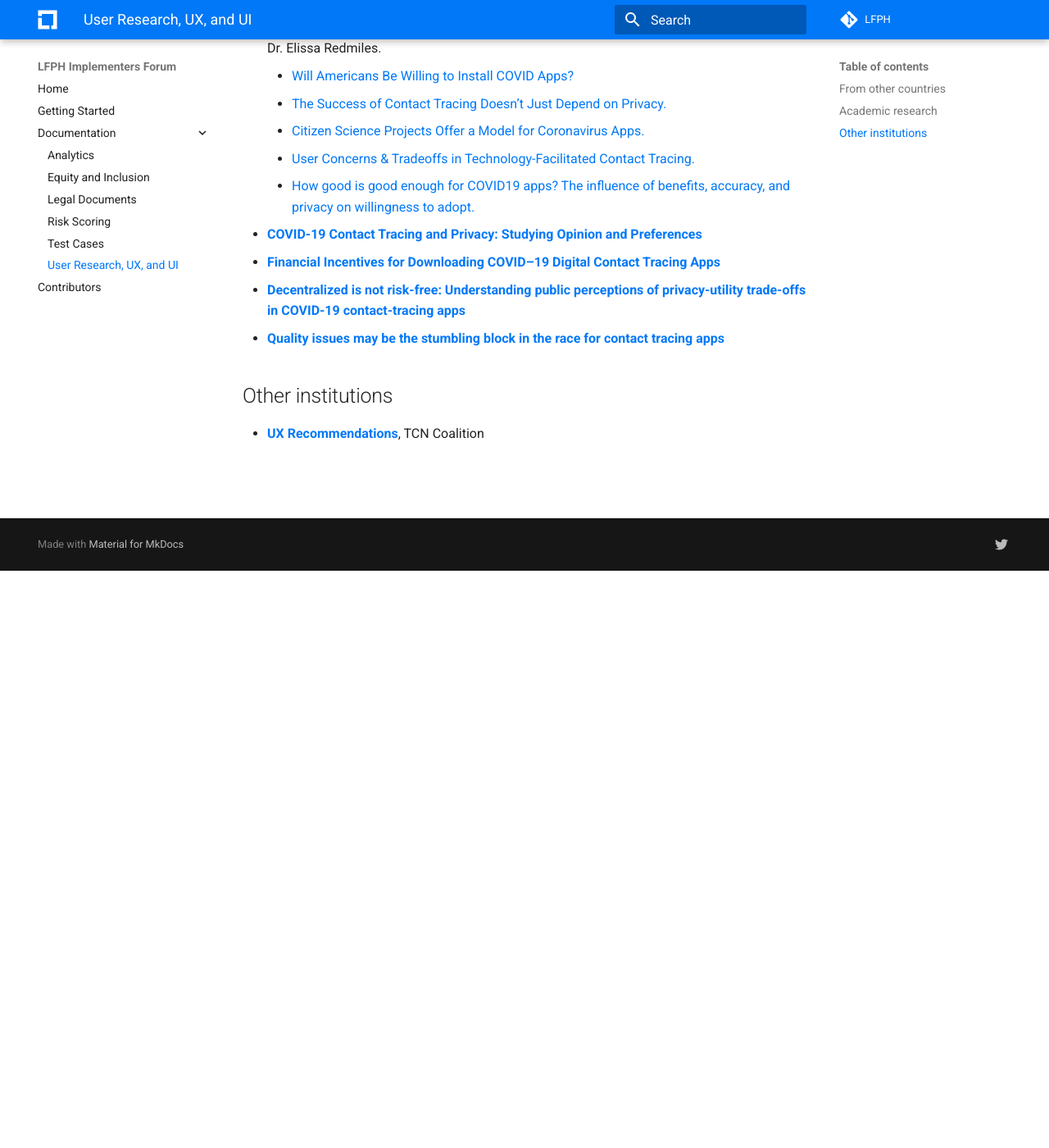
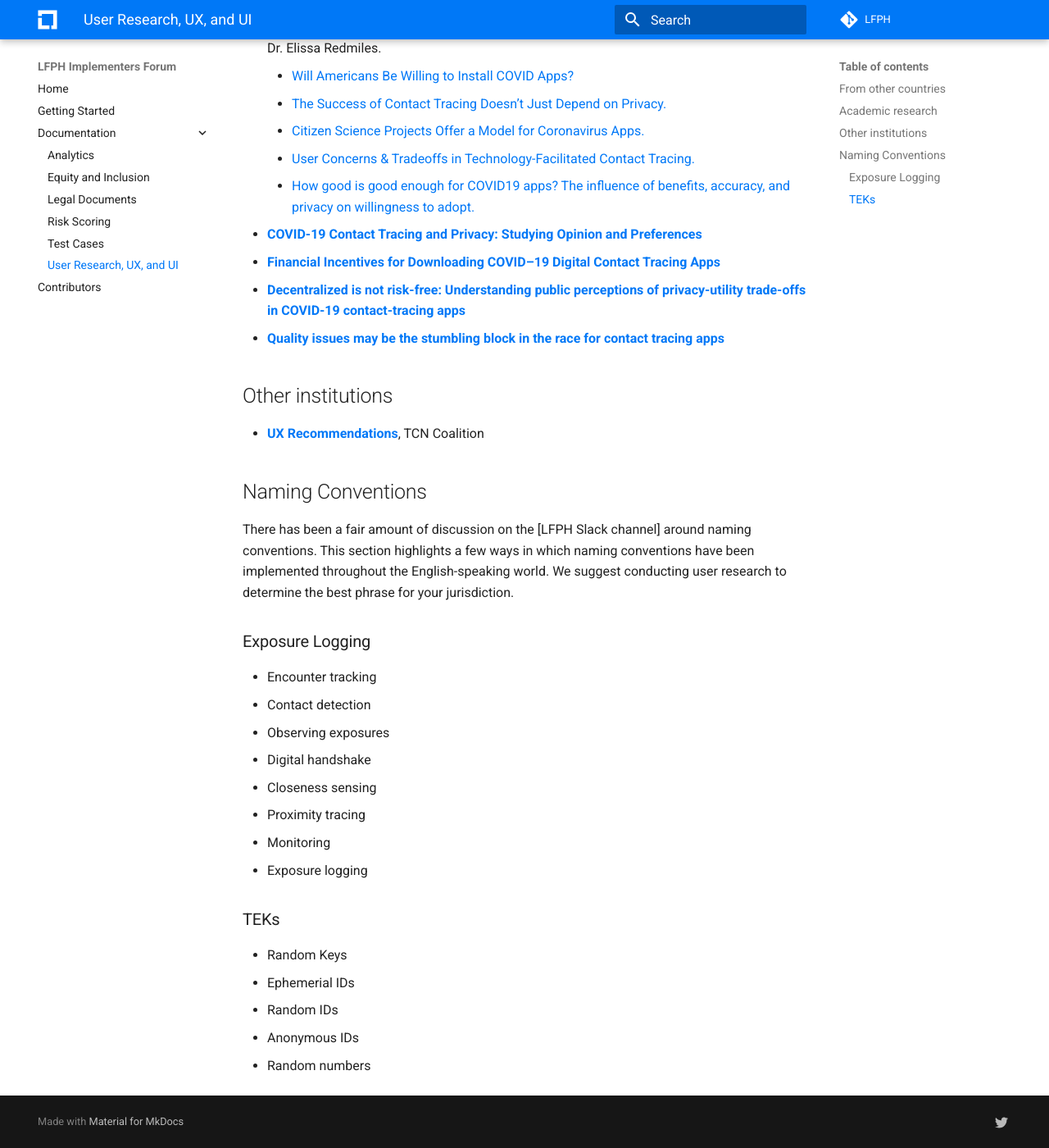
Before and after one commit to lfph/implementers-forum, an MkDocs documentation site: the page built from docs/user-research.md, in a window 1280 px wide and 1400 px high, scrolled down 704 px. Shown: the whole window at 82% size. Built offline with MkDocs 1.6.1 and Material for MkDocs 9.7.7, drawn with Linux system fonts in a browser that asks for light colours; comment, search, counter and statistics services are not loaded.

Commit message:
adding naming conventions (#19)
* adding naming conventions

* Update user-research.md

```diff
--- a/docs/user-research.md
+++ b/docs/user-research.md
@@ -28,3 +28,26 @@ This is a compilation of user research and UX reports conducted on the topic of
 ## Other institutions
 
 * [**UX Recommendations**](https://tcncoalition.files.wordpress.com/2020/06/tcn-ux-recommendations-whitepaper-v1.pdf), TCN Coalition
+
+## Naming Conventions
+
+There has been a fair amount of discussion on the [LFPH Slack channel] around naming conventions. This section highlights a few ways in which naming conventions have been implemented throughout the English-speaking world. We suggest conducting user research to determine the best phrase for your jurisdiction.
+
+### Exposure Logging
+
+* Encounter tracking
+* Contact detection
+* Observing exposures
+* Digital handshake
+* Closeness sensing
+* Proximity tracing
+* Monitoring
+* Exposure logging
+
+### TEKs
+
+* Random Keys
+* Ephemerial IDs
+* Random IDs
+* Anonymous IDs
+* Random numbers
```
